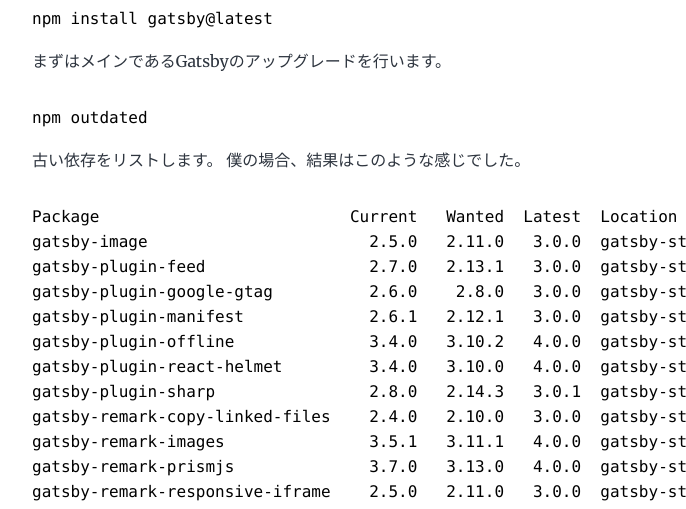
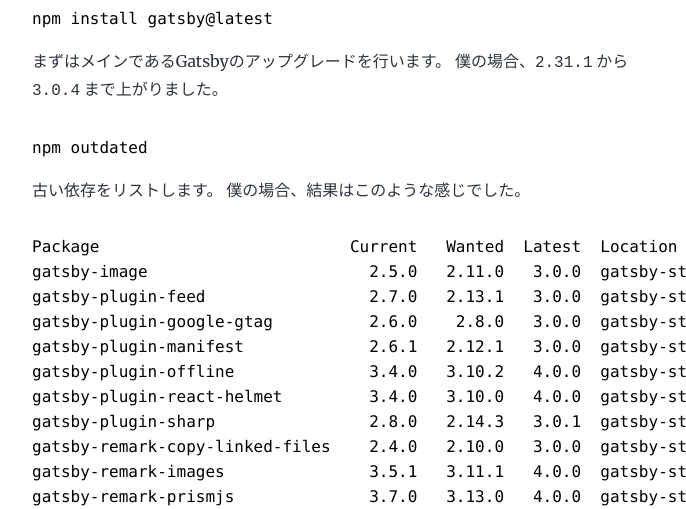
Before and after one commit to tommy6073/okweird, a Gatsby site: page /blog/upgrade-to-gatsby-v3/ in a window 1280 px wide. Shown: the part 591-1100 px from the top of the page, without its empty margins (292-978 px from the left). Built offline with nearby package versions, Linux system fonts and the light colour scheme; Gatsby itself is replaced by a stand-in of ours; some packages are replaced by stand-ins of ours; code samples lack their colours.

Commit message:
Add Gatsby upgraded version

````diff
--- a/content/blog/blog/upgrade-to-gatsby-v3/index.md
+++ b/content/blog/blog/upgrade-to-gatsby-v3/index.md
@@ -15,6 +15,7 @@
 ```
 
 まずはメインであるGatsbyのアップグレードを行います。
+僕の場合、`2.31.1` から `3.0.4` まで上がりました。
 
 ```shell
 npm outdated
````
